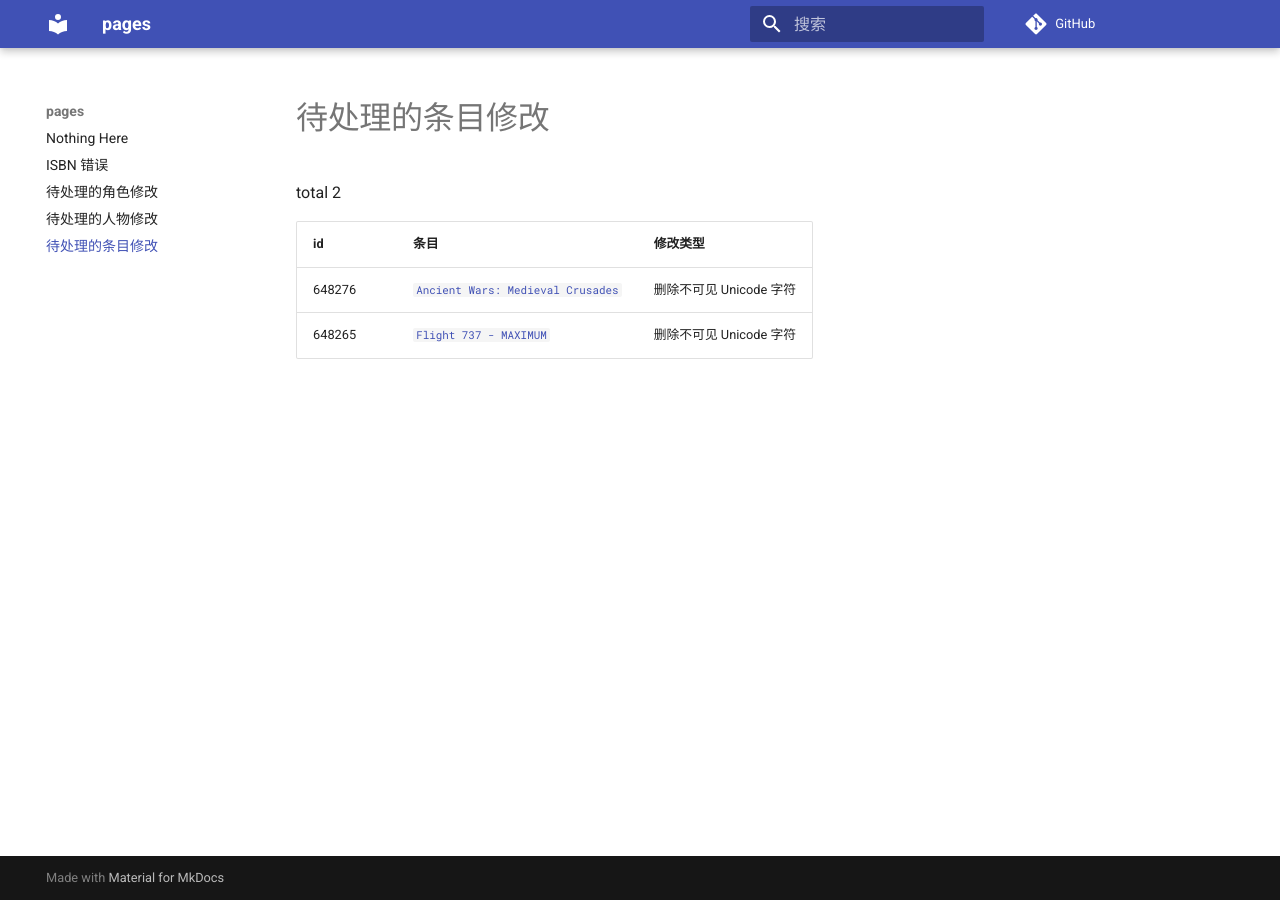
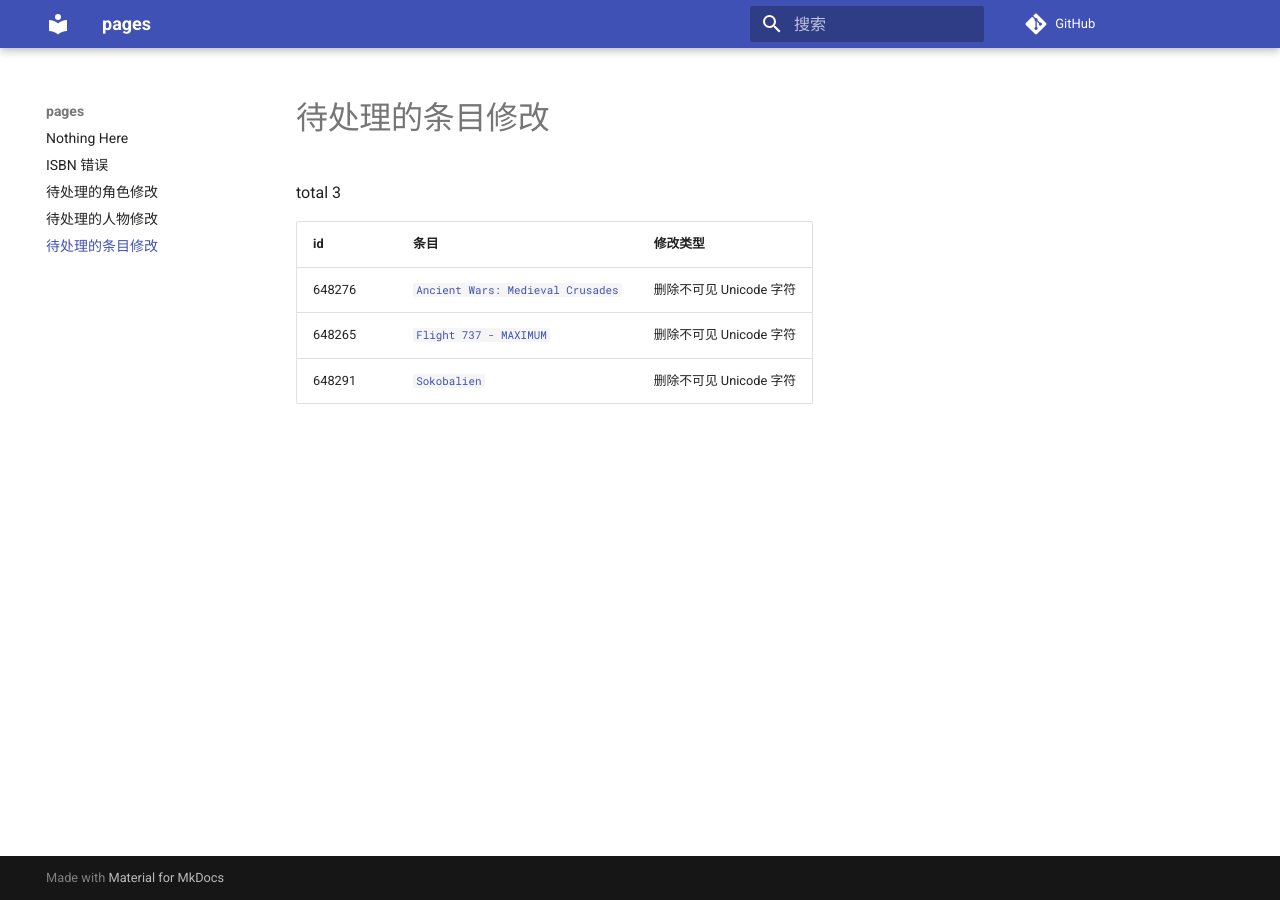
Before and after one commit to trim21/bangumi-pages, an MkDocs documentation site: the page built from docs/pending-subject-changes.md, in a window 1280 px wide. Built offline with MkDocs 1.6.1 and Material for MkDocs 9.7.7, drawn with Linux system fonts in a browser that asks for light colours; comment, search, counter and statistics services are not loaded.

Commit message:
update pending-changes.md

```diff
--- a/docs/pending-subject-changes.md
+++ b/docs/pending-subject-changes.md
@@ -1,8 +1,9 @@
 # 待处理的条目修改
 
-total 2
+total 3
 
 | id | 条目 | 修改类型 |
 | --- | --- | --- |
 | 648276 | [`Ancient Wars: Medieval Crusades`](https://bgm.tv/subject/648276) | 删除不可见 Unicode 字符 |
 | 648265 | [`Flight 737 - MAXIMUM`](https://bgm.tv/subject/648265) | 删除不可见 Unicode 字符 |
+| 648291 | [`Sokobalien`](https://bgm.tv/subject/648291) | 删除不可见 Unicode 字符 |
```
